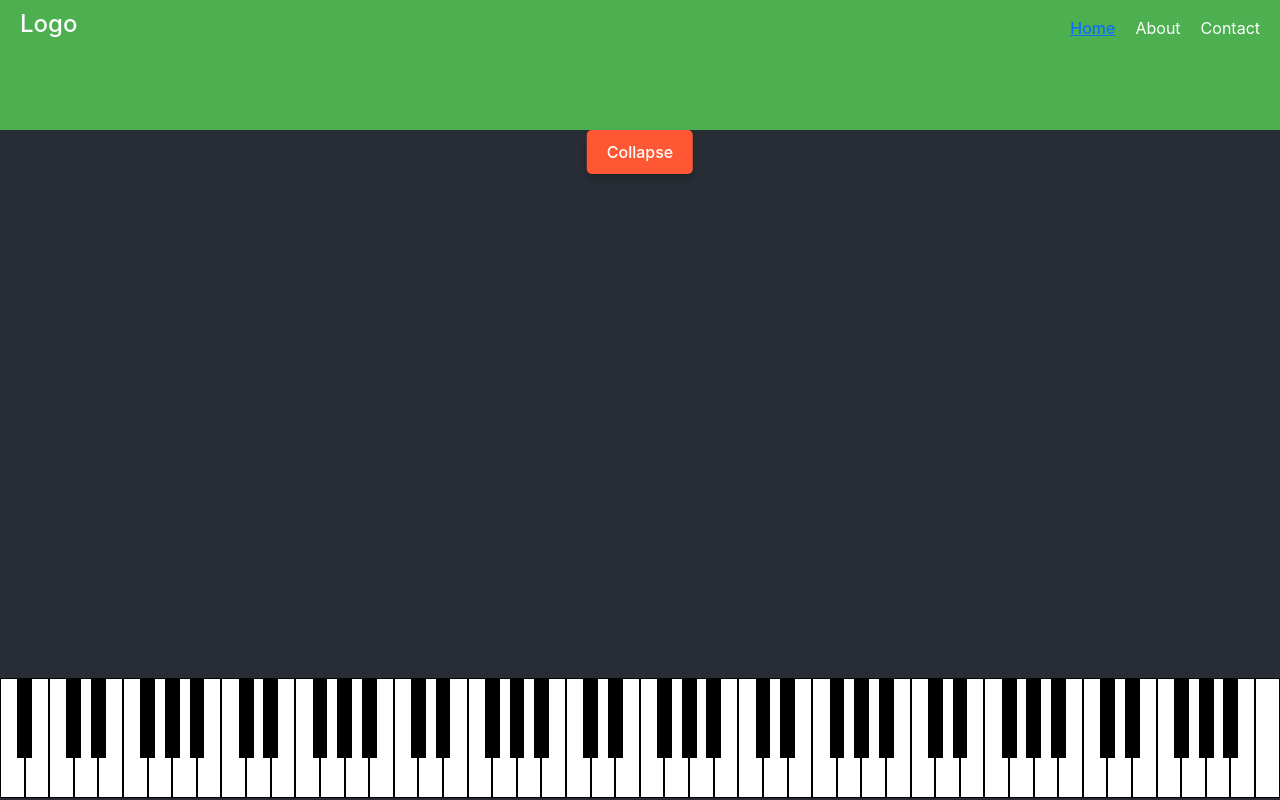
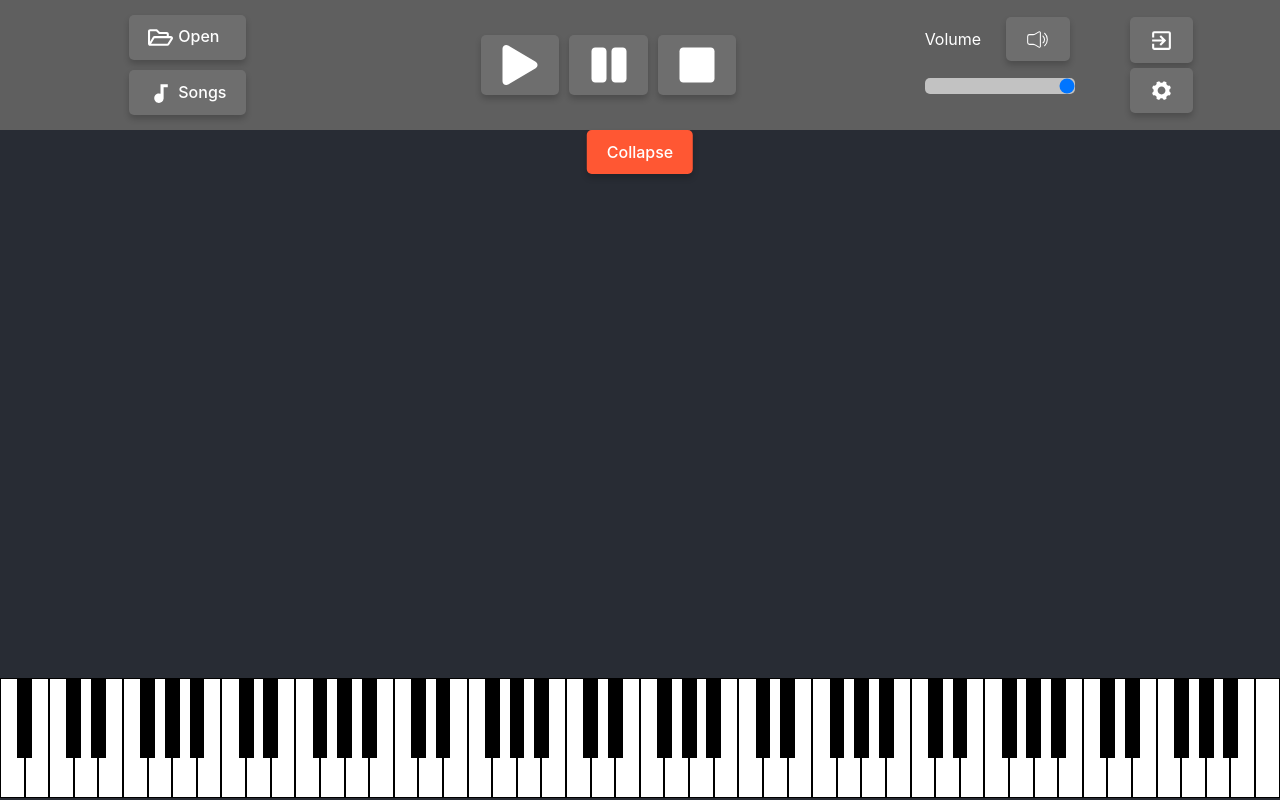
Before and after one commit to pkjSchool/HKMU_FYP, a React (Vite) app: page /playing in a window 1280 px wide. Built offline with nearby package versions, Linux system fonts and the light colour scheme; no server answers.

Commit message:
add piano Top Nav Bar

```diff
--- a/src/components/PianoPageTopNavBar.tsx
+++ b/src/components/PianoPageTopNavBar.tsx
@@ -1,11 +1,35 @@
 import { useState } from "react";
+
+import "../css/VolumeSlider.css";
+
+import { FaRegFolderOpen, FaPlay, FaPause, FaStop } from "react-icons/fa";
+import { MdAudiotrack, MdOutlineExitToApp } from "react-icons/md";
+import { CiVolume, CiVolumeHigh } from "react-icons/ci";
+import { IoIosSettings } from "react-icons/io";
+
+
 
 const CollapsibleNavBar = () => {
   const [isCollapsed, setIsCollapsed] = useState(false);
+  const [hoveredButton, setHoveredButton] = useState<number>(-1);
+  const [volume, setVolume] = useState<number>(100);
+
+  const handleMouseEnter = (index: number) => {
+    setHoveredButton(index);
+  };
+
+  const handleMouseLeave = () => {
+    setHoveredButton(-1);
+  }
+
+  const handleVolumeButtonOnClick = () => {
+    setVolume((prev) => prev === 0 ? 100 : 0);
+  }
 
   const toggleNavBar = () => {
     setIsCollapsed((prev) => !prev);
   };
+
 
   return (
     <div style={{
@@ -13,16 +37,89 @@ const CollapsibleNavBar = () => {
       width: "100%",
       height: "150px",
     }}>
-      <div style={{ ...styles.navbar, height: isCollapsed ? "0px" : "130px" }}>
-        <div style={styleFunctions.navContent(isCollapsed)}>
-          <h1 style={(styles as (Styles)).logo}>Logo</h1>
-          {!isCollapsed && (
-            <ul style={styles.menu}>
-              <li style={styles.menuItem}><a href={'/'}>Home</a></li>
-              <li style={styles.menuItem}>About</li>
-              <li style={styles.menuItem}>Contact</li>
-            </ul>
-          )}
+
+      <div className="topnavbar-warrper" style={{ ...styles.navbar, height: isCollapsed ? "0px" : "130px" }}>
+        <div className="container" style={styles.container}>
+          <div className="topContainer-1" style={styles.topContainer}>
+            <div className="btn-group-1" style={styles.btnGroup}>
+              <button style={buttonStyles.TopNavBarBtn(hoveredButton, 1)} onMouseEnter={() => handleMouseEnter(1)} onMouseLeave={handleMouseLeave}>
+                <div className="glyph">
+                  <FaRegFolderOpen size={25} />
+                </div>
+                <span className="text" style={styles.text}>
+                  Open
+                </span>
+              </button>
+              <button style={buttonStyles.TopNavBarBtn(hoveredButton, 2)} onMouseEnter={() => handleMouseEnter(2)} onMouseLeave={handleMouseLeave}>
+                <div className="glyph">
+                  <MdAudiotrack size={25} />
+                </div>
+                <span className="text" style={styles.text}>
+                  Songs
+                </span>
+              </button>
+            </div>
+          </div>
+
+          <div className="topContainer-2" style={styles.topContainer}>
+            <div className="btn-group-2" style={{ ...styles.btnGroup, flexDirection: "row" }}>
+              <button style={buttonStyles.TopNavBarBtn(hoveredButton, 3)} onMouseEnter={() => handleMouseEnter(3)} onMouseLeave={handleMouseLeave}>
+                <div className="glyph">
+                  <FaPlay size={40} color="white" />
+                </div>
+              </button>
+              <button style={buttonStyles.TopNavBarBtn(hoveredButton, 4)} onMouseEnter={() => handleMouseEnter(4)} onMouseLeave={handleMouseLeave}>
+                <div className="glyph">
+                  <FaPause size={40} color="white" />
+                </div>
+              </button>
+              <button style={buttonStyles.TopNavBarBtn(hoveredButton, 5)} onMouseEnter={() => handleMouseEnter(5)} onMouseLeave={handleMouseLeave}>
+                <div className="glyph">
+                  <FaStop size={40} color="white" />
+                </div>
+              </button>
+            </div>
+          </div>
+
+          <div className="topContainer-3" style={styles.topContainer}>
+            <div className="btn-group-3" style={{ ...styles.btnGroup, flexDirection: "row", gap: '50px' }}>
+              <div className="left-group" style={styles.innerGroup}>
+                <div className="volume-container" style={{ ...styles.volumeContainer, width: "150px" }}>
+                  <label style={styles.volumeLabel}>
+                    <span style={{ color: "white" }}>
+                      Volume
+                    </span>
+                    <button className="volume-btn" style={buttonStyles.TopNavBarBtn(hoveredButton, 6)} onMouseEnter={() => handleMouseEnter(6)} onMouseLeave={handleMouseLeave}>
+                      {volume === 0 ? (
+                        <CiVolume size={25} color="white" onClick={handleVolumeButtonOnClick} />
+                      ) : (
+                        <CiVolumeHigh size={25} color="white" onClick={handleVolumeButtonOnClick} />
+                      )}
+                    </button>
+                  </label>
+                  <input type="range" className="volume-slider" min={0} max={100} step={1} defaultValue={100} value={volume} style={styles.volumeSlider} onChange={(e) => { setVolume(parseInt(e.target.value)) }} />
+                </div>
+              </div>
+              <div className="right-group" style={{ ...styles.innerGroup }}>
+                <div>
+
+                  <a href="/" style={{ color: "white" }}>
+                    <button className="left-btn" style={buttonStyles.TopNavBarBtn(hoveredButton, 7)} onMouseEnter={() => handleMouseEnter(7)} onMouseLeave={handleMouseLeave}>
+                      <div className="glyph">
+                        <MdOutlineExitToApp size={25} />
+                      </div>
+
+                    </button>
+                  </a>
+                  <button className="settings-btn" style={buttonStyles.TopNavBarBtn(hoveredButton, 8)} onMouseEnter={() => handleMouseEnter(8)} onMouseLeave={handleMouseLeave}>
+                    <div className="glyph">
+                      <IoIosSettings size={25} />
+                    </div>
+                  </button>
+                </div>
+              </div>
+            </div>
+          </div>
         </div>
       </div>
       <button style={styleFunctions.floatingButton(isCollapsed)} onClick={toggleNavBar}>
@@ -38,7 +135,7 @@ interface Styles {
   [key: string]: CSSProperties;
 }
 
-interface StyleFunctions{
+interface StyleFunctions {
   [key: string]: ((isCollapsed: boolean) => CSSProperties);
 }
 
@@ -46,10 +143,42 @@ const styles: Styles = {
   navbar: {
     position: "relative",
     width: "100%",
-    backgroundColor: "#4CAF50",
-    transition: "height 0.3s ease", // Smooth transition when collapsing/expanding
+    backgroundColor: "#5f5f5f",
+    transition: "height 0.3s ease",
     overflow: "hidden",
   },
+  container: {
+    display: "grid",
+    gridTemplateColumns: "1fr 3fr 1fr",
+    width: "100%",
+    height: "100%",
+  },
+  topContainer: {
+    display: "flex",
+    alignItems: "center",
+    justifyContent: "center",
+    height: "100%",
+  },
+  btnGroup: {
+    display: "flex",
+    flexDirection: "column",
+    justifyContent: "space-around",
+  },
+  innerGroup: {
+    display: "flex",
+    justifyContent: "space-between",
+  },
+  volumeLabel: {
+    display: 'flex',
+    width: "100%",
+    alignItems: "center",
+    justifyContent: "space-between",
+    marginBottom: "10px",
+  },
+  text: {
+    marginLeft: "5px",
+  }
+  ,
   logo: {
     color: "white",
     fontSize: "24px",
@@ -92,4 +221,19 @@ const styleFunctions: StyleFunctions = {
   }),
 };
 
+const buttonStyles: { [key: string]: (hoveredButton: number, hoverIndex: number) => CSSProperties } = {
+
+  TopNavBarBtn: (hoveredButton: number, hoverIndex: number) => ({
+    display: "flex",
+    margin: "5px",
+    backgroundColor: hoveredButton === hoverIndex ? "#4e4e4e" : "#6e6e6e",
+    color: "white",
+    border: "none",
+    borderRadius: "5px",
+    cursor: "pointer",
+    boxShadow: "0px 4px 6px rgba(0, 0, 0, 0.2)",
+
+  }),
+}
+
 export default CollapsibleNavBar;
--- /dev/null
+++ b/src/css/VolumeSlider.css
@@ -0,0 +1,5 @@
+.volume-slider::-webkit-slider-runnable-track {
+  appearance: none;
+  background: #c2c2c2; /* Active part of the track */
+  border-radius: 5px;
+}
```
